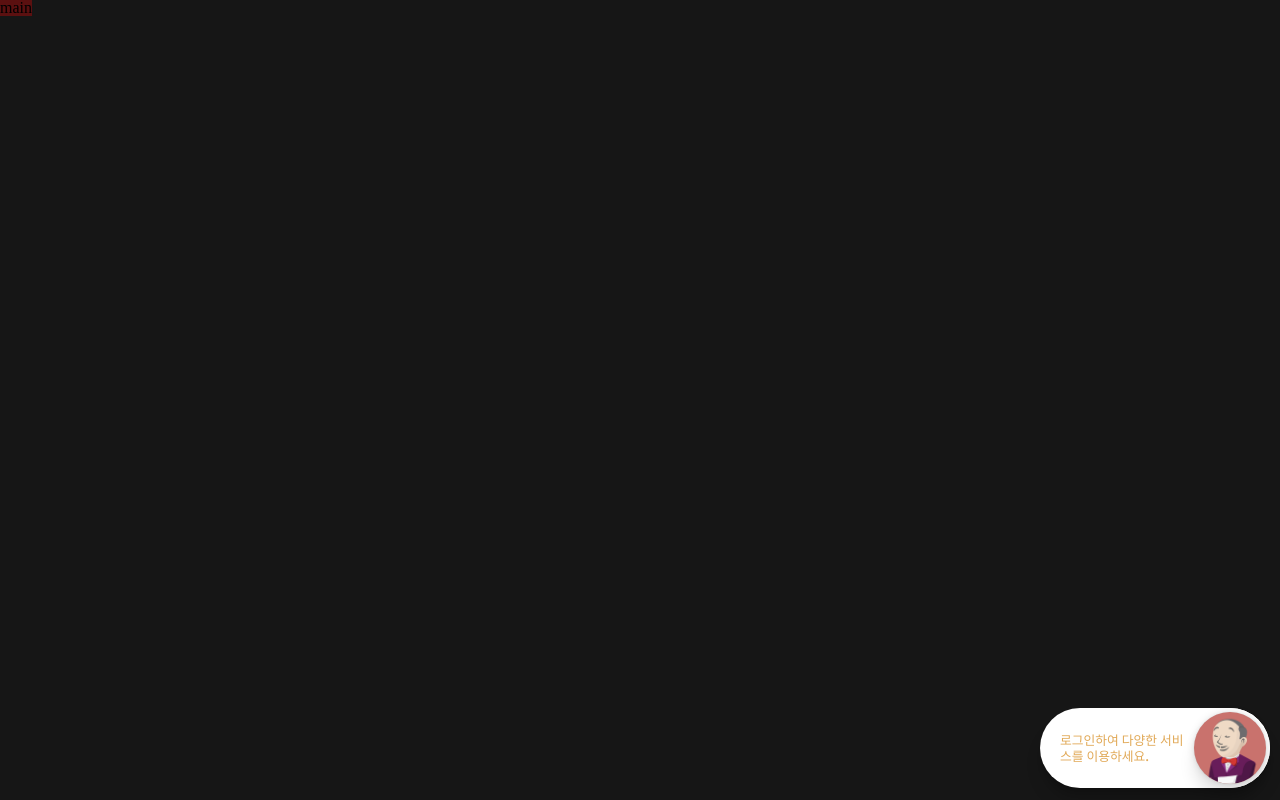
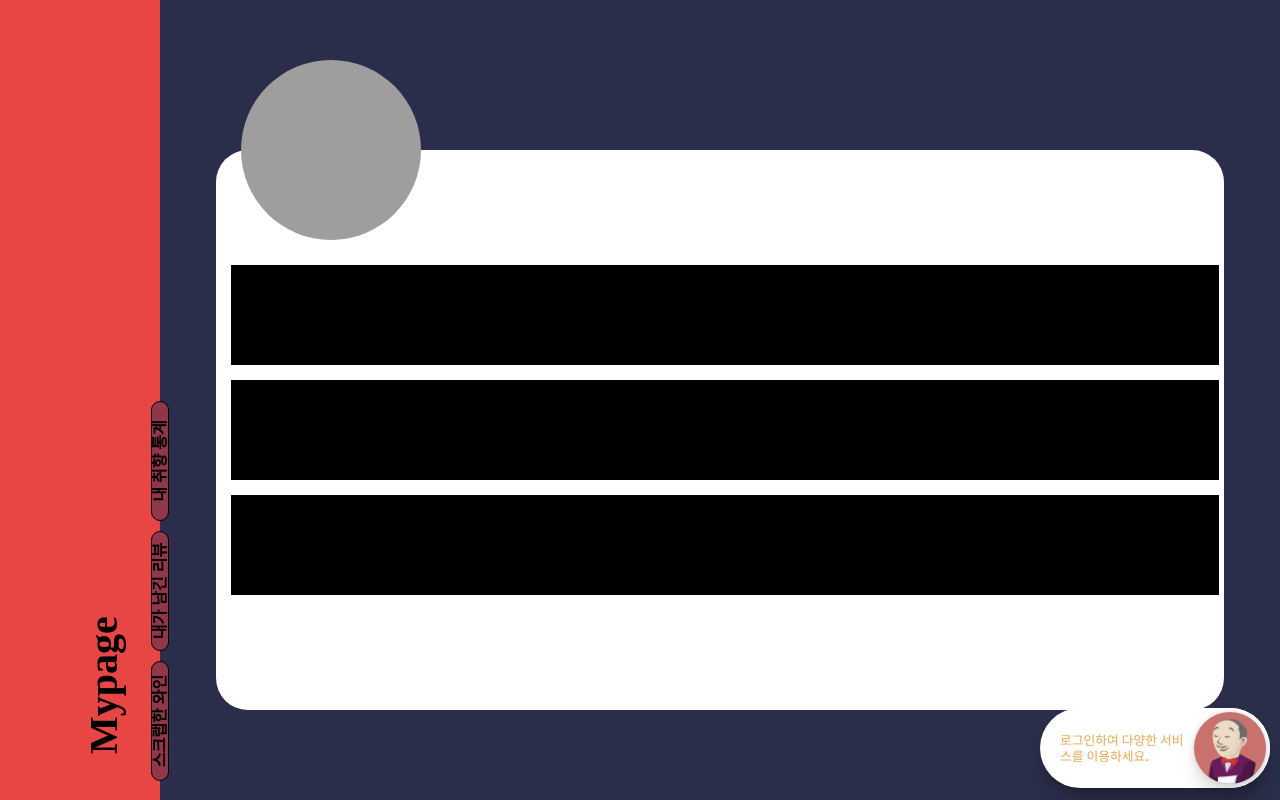
Before and after one commit to gisungPark/wine-recommendateion, a Vue app in the folder frontend/: page /mypage in a window 1280 px wide. Before the commit this address led to /. Built offline with nearby package versions, Linux system fonts and the light colour scheme; grey boxes are pictures that could not be loaded; a web font is replaced by a local one; what vue-infinite-scroll would draw is missing.

Commit message:
[frontend] feat: Mypage UI 구조 설계

```diff
--- a/frontend/src/App.vue
+++ b/frontend/src/App.vue
@@ -10,8 +10,8 @@
 <script>
 import "./assets/css/static/style.css";
 import GuideBtn from "./components/static/GuideBtn.vue";
-import LoginModal from "./components/static/Login.vue";
-import JoinModal from "./components/static/Join.vue";
+import LoginModal from "./components/static/user/Login.vue";
+import JoinModal from "./components/static/user/Join.vue";
 
 export default {
   name: "App",
@@ -42,11 +42,13 @@ body {
   width: 100%;
   position: fixed;
   bottom: 0px;
+  z-index: 10;
 }
 
 #router-view {
   position: absolute;
   top: 0;
   left: 0;
+  z-index: 0;
 }
 </style>
--- a/frontend/src/components/static/Join.vue
+++ b/frontend/src/components/static/user/Join.vue
@@ -1,7 +1,7 @@
 <template>
   <div data-app>
     <v-row justify="center">
-      <v-dialog v-model="loginDialog" persistent max-width="600px">
+      <v-dialog v-model="joinDialog" persistent max-width="600px">
         <v-card>
           <div
             style="
@@ -106,19 +106,19 @@ export default {
     ],
   }),
   computed: {
-    ...mapState("loginDialog", ["loginDialog"]),
+    ...mapState("loginDialog", ["joinDialog"]),
     passwordConfirmationRule() {
       return () =>
         this.password === this.passwordCheck || "비밀번호가 일치하지 않습니다.";
     },
   },
   methods: {
-    ...mapMutations("loginDialog", ["SET_LOGIN_TOGGLE"]),
+    ...mapMutations("loginDialog", ["SET_JOIN_TOGGLE"]),
     join() {
       alert(this.userId + " " + this.password + " " + this.nickname);
     },
     close() {
-      this.SET_LOGIN_TOGGLE();
+      this.SET_JOIN_TOGGLE();
     },
   },
 };
--- a/frontend/src/components/static/Login.vue
+++ b/frontend/src/components/static/user/Login.vue
@@ -1,7 +1,7 @@
 <template>
   <div data-app>
     <v-row justify="center">
-      <v-dialog v-model="isOk" persistent max-width="600px">
+      <v-dialog v-model="loginDialog" persistent max-width="600px">
         <v-card>
           <div
             style="
@@ -72,7 +72,7 @@
           </v-card-text>
           <v-card-actions>
             <v-spacer></v-spacer>
-            <v-btn color="blue darken-1" text @click="close">
+            <v-btn color="blue darken-1" text @click="onJoin">
               JOIN YourWine
             </v-btn>
           </v-card-actions>
@@ -91,17 +91,25 @@ export default {
     KakaoLogin,
   },
   data: () => ({
-    isOk: false,
     userPw: "",
     userId: "",
   }),
   computed: {
-    ...mapState("loginDialog", ["loginDialog"]),
+    ...mapState("loginDialog", ["loginDialog", "joinDialog"]),
   },
   methods: {
-    ...mapMutations("loginDialog", ["SET_LOGIN_TOGGLE"]),
+    ...mapMutations("loginDialog", ["SET_LOGIN_TOGGLE", "SET_JOIN_TOGGLE"]),
+    ...mapMutations("guideBtn", [
+      "SET_GUIDEBTN_TOGGLE",
+      "SET_GUIDEBTNTIP_TOGGLE",
+    ]),
+
     onLogin() {
       alert(this.userId + " 님 환영합니다.");
+      this.SET_LOGIN_TOGGLE();
+      this.SET_GUIDEBTN_TOGGLE();
+      this.$router.push({ name: "Mypage" });
+      // this.$router.push(`/mypage`);
     },
 
     close() {
@@ -111,6 +119,10 @@ export default {
       alert("로그인 성공");
     },
     onFailure() {},
+    onJoin() {
+      console.log("click join btn!!");
+      this.SET_JOIN_TOGGLE();
+    },
   },
 };
 </script>
--- a/frontend/src/router/paths.js
+++ b/frontend/src/router/paths.js
@@ -1,7 +1,14 @@
+
 export default [
   {
     path: '',
     view: 'Main',
     name: 'Main',
   },
+  {
+    path: '/mypage',
+    view: 'Mypage',
+    name: 'Mypage',
+  },
+
 ];
--- a/frontend/src/store/modules/loginDialog.js
+++ b/frontend/src/store/modules/loginDialog.js
@@ -1,11 +1,15 @@
 const state = {
   loginDialog: false,
+  joinDialog: false,
 };
 const getters = {};
 const actions = {};
 const mutations = {
   SET_LOGIN_TOGGLE(state) {
     state.loginDialog = !state.loginDialog;
+  },
+  SET_JOIN_TOGGLE(state) {
+    state.joinDialog = !state.joinDialog;
   },
 };
 
--- /dev/null
+++ b/frontend/src/views/Mypage.vue
@@ -0,0 +1,166 @@
+<template>
+  <!-- fram -> container -> wrap -->
+  <div class="fram">
+    <div class="item" style="background-color: #e84545">
+      <div class="left-wrap">
+        <div class="nav-title">
+          <span>Mypage</span>
+        </div>
+        <div class="nav-btn">
+          <button class="nav-btn-item1">스크랩한 와인</button>
+          <button class="nav-btn-item2">내가 남긴 리뷰</button>
+          <button class="nav-btn-item3">내 취향 통계</button>
+        </div>
+      </div>
+    </div>
+    <div class="item" style="background-color: #2b2e4a">
+      <div class="right-wrap">
+        <div class="content">
+          <div class="imgBox">
+            <img
+              class="profile"
+              src="https://newsimg.hankookilbo.com/cms/articlerelease/2020/10/02/f18cb31b-168f-4c4e-8fac-86a9864350ef.jpg"
+              alt="프로필 이미지"
+            />
+          </div>
+          <div class="content-item">
+            <div
+              style="
+                margin: 15px;
+                background-color: black;
+                height: 100px;
+                width: 98%;
+              "
+            >
+              aaaaa
+            </div>
+            <div
+              style="
+                margin: 15px;
+                background-color: black;
+                height: 100px;
+                width: 98%;
+              "
+            >
+              aaaaa
+            </div>
+            <div
+              style="
+                margin: 15px;
+                background-color: black;
+                height: 100px;
+                width: 98%;
+              "
+            >
+              aaaaa
+            </div>
+          </div>
+        </div>
+      </div>
+    </div>
+  </div>
+</template>
+
+<script>
+export default {
+  name: "Mypage",
+};
+</script>
+
+<style scoped>
+.fram {
+  height: 100vh;
+  width: 100vw;
+  background-color: white;
+  display: flex;
+  z-index: 0;
+}
+.item:nth-child(1) {
+  flex: 2 1 0;
+  display: flex;
+  flex-direction: column;
+}
+.item:nth-child(2) {
+  flex-grow: 1;
+  flex: 14 1 0;
+}
+
+.left-wrap {
+  display: flex;
+  flex-direction: column;
+  flex-basis: auto;
+  /* transform: rotate(-90deg); */
+}
+
+.nav-title {
+  font-size: 40px;
+  font-weight: bold;
+  margin: 5px;
+  position: absolute;
+  bottom: 90px;
+  left: 30px;
+  transform: rotate(-90deg);
+}
+.nav-btn {
+  display: flex;
+  flex-flow: row nowrap;
+}
+.nav-btn > button {
+  border: 1px solid black;
+  background: #903749;
+  border-radius: 20px;
+  font-weight: bold;
+  transform: rotate(-90deg);
+  /* width: 150px; */
+}
+.nav-btn-item1 {
+  position: absolute;
+  width: 120px;
+  bottom: 70px;
+  left: 100px;
+}
+.nav-btn-item2 {
+  position: absolute;
+  width: 120px;
+  bottom: 200px;
+  left: 100px;
+}
+.nav-btn-item3 {
+  position: absolute;
+  width: 120px;
+  bottom: 330px;
+  left: 100px;
+}
+
+.right-wrap {
+  display: flex;
+  justify-content: center;
+}
+.content {
+  position: relative;
+  top: 150px;
+  width: 90%;
+  height: 70vh;
+  background-color: white;
+  border-radius: 2em;
+}
+.imgBox {
+  position: absolute;
+  top: -90px;
+  left: 25px;
+  width: 180px;
+  height: 180px;
+  border-radius: 70%;
+  overflow: hidden;
+}
+.profile {
+  width: 100%;
+  height: 100%;
+  object-fit: cover;
+}
+
+.content-item {
+  position: relative;
+  top: 100px;
+}
+</style>
```
